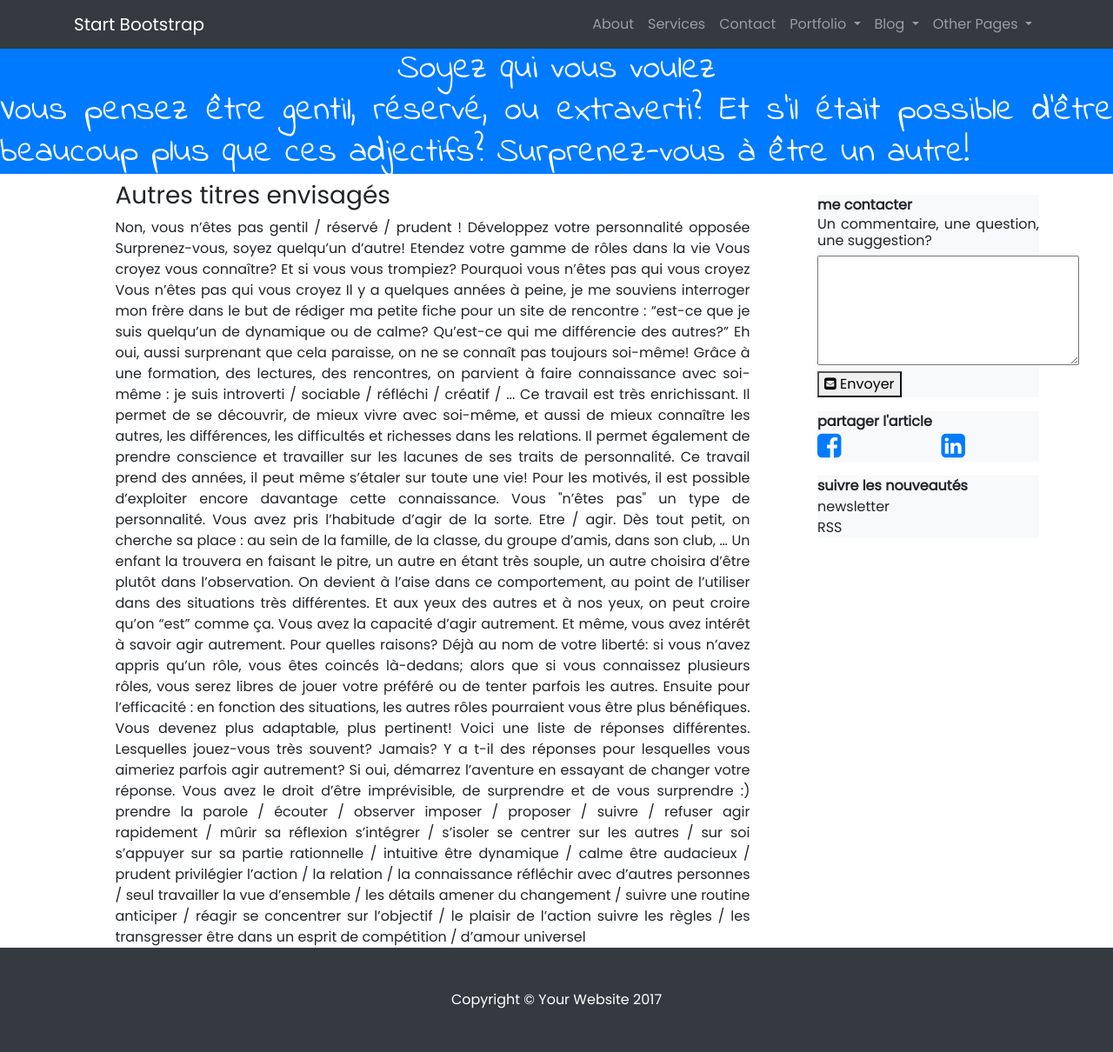
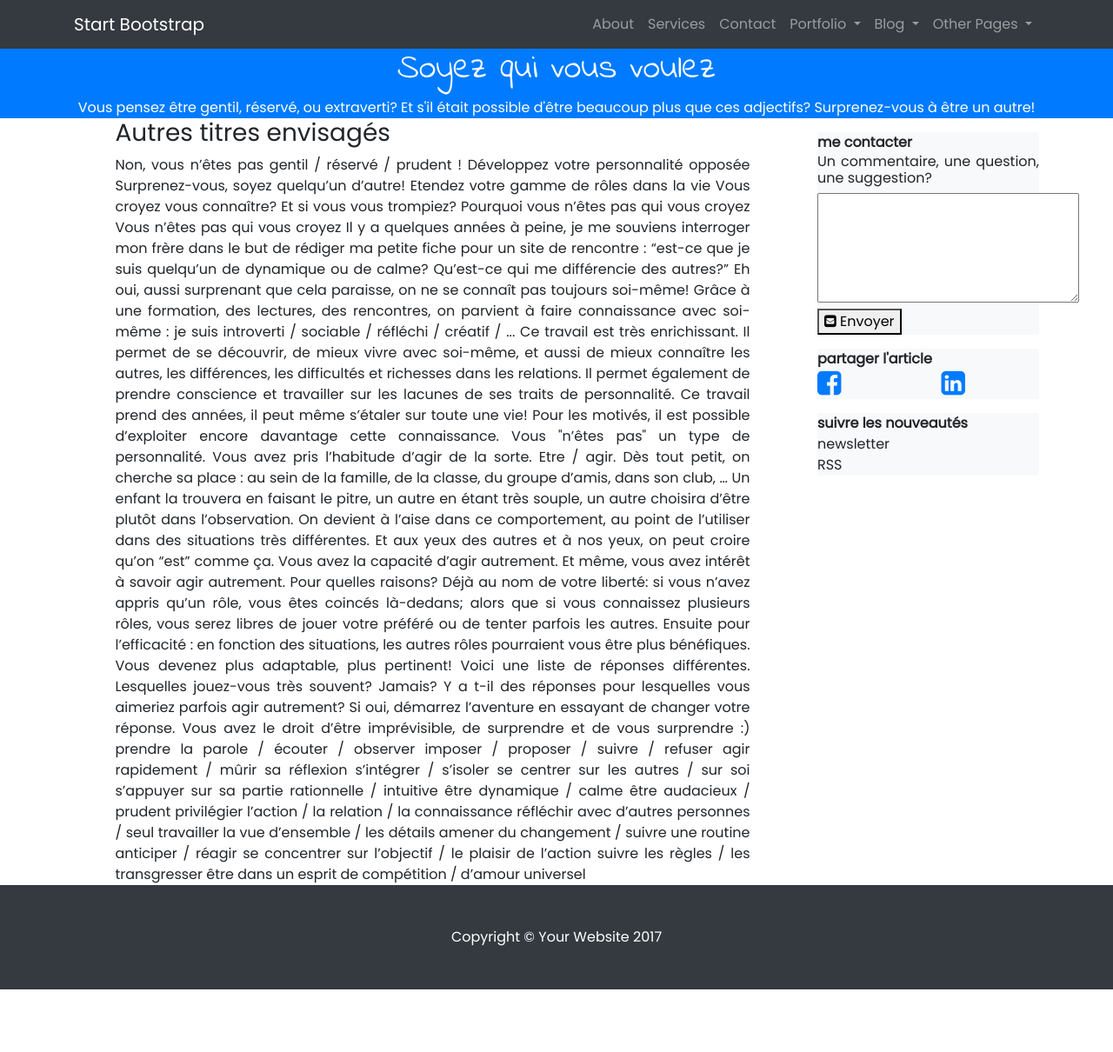
Before and after one commit to OrgaEvolutions/Nathoup.github.io, a Jekyll site: the page built from articles/personnalite.html, in a window 1280 px wide. Shown: the whole page at 87% size. Built offline with Jekyll 4.4.1, drawn with Linux system fonts in a browser that asks for light colours; nearby versions of some CDN libraries; some web fonts are replaced; after the commit the page ends 1138 px from its top, so only the background shows below that.

Commit message:
Update article.html

```diff
--- a/_layouts/article.html
+++ b/_layouts/article.html
@@ -3,12 +3,14 @@ layout: default
 ---
 
 <header>
- <h1 style="font-family: 'Indie Flower', cursive;">
   <div class="bg-primary text-white">
-   <center>{{ page.title }}</center>
-   {{ page.intro }}
+   <center>
+    <h1 style="font-family: 'Indie Flower', cursive;">
+     {{ page.title }}
+    </h1>
+    {{ page.intro }}
+   </center>
   </div>
- </h1>
 </header>
 <!--<p class="meta">{{ page.date | date_to_string }}</p>-->
 
```
